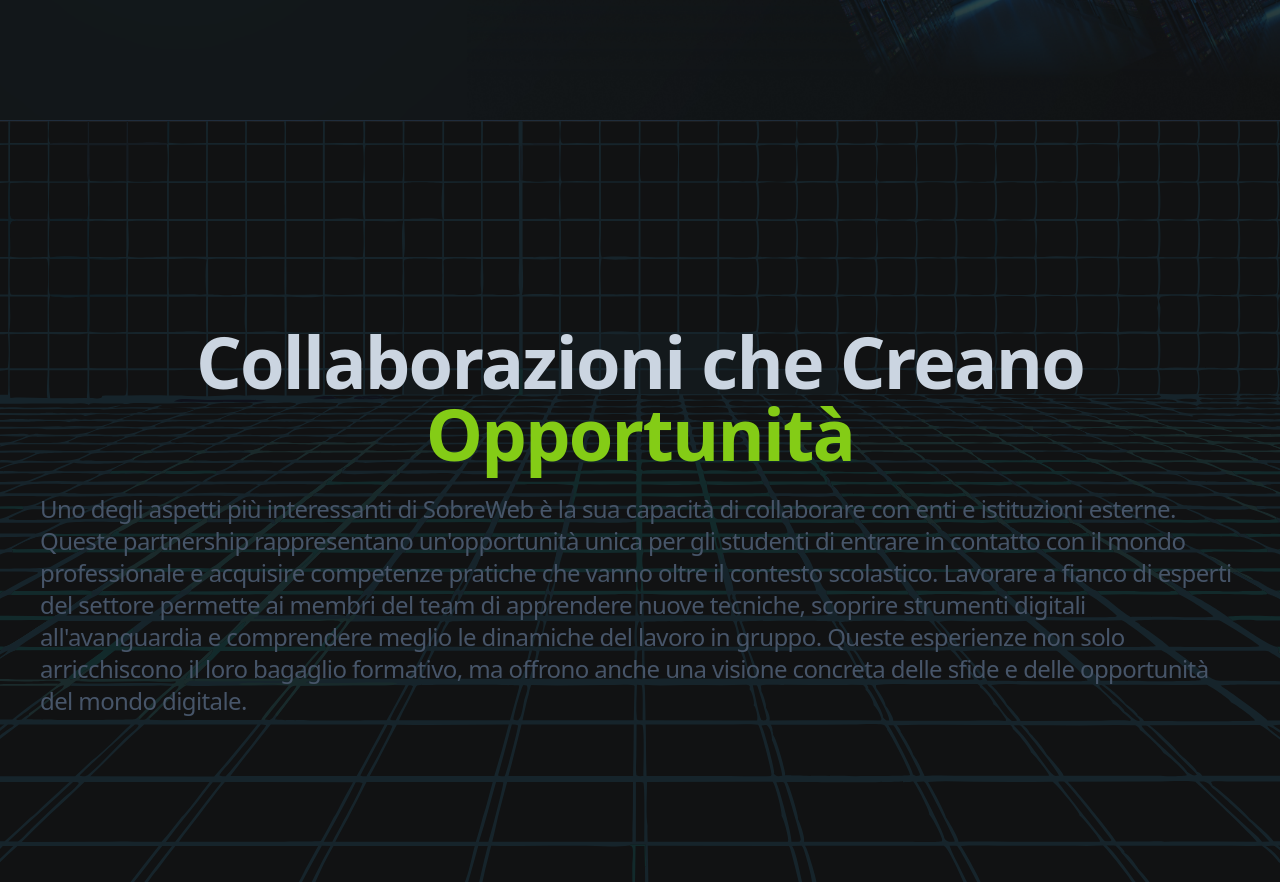
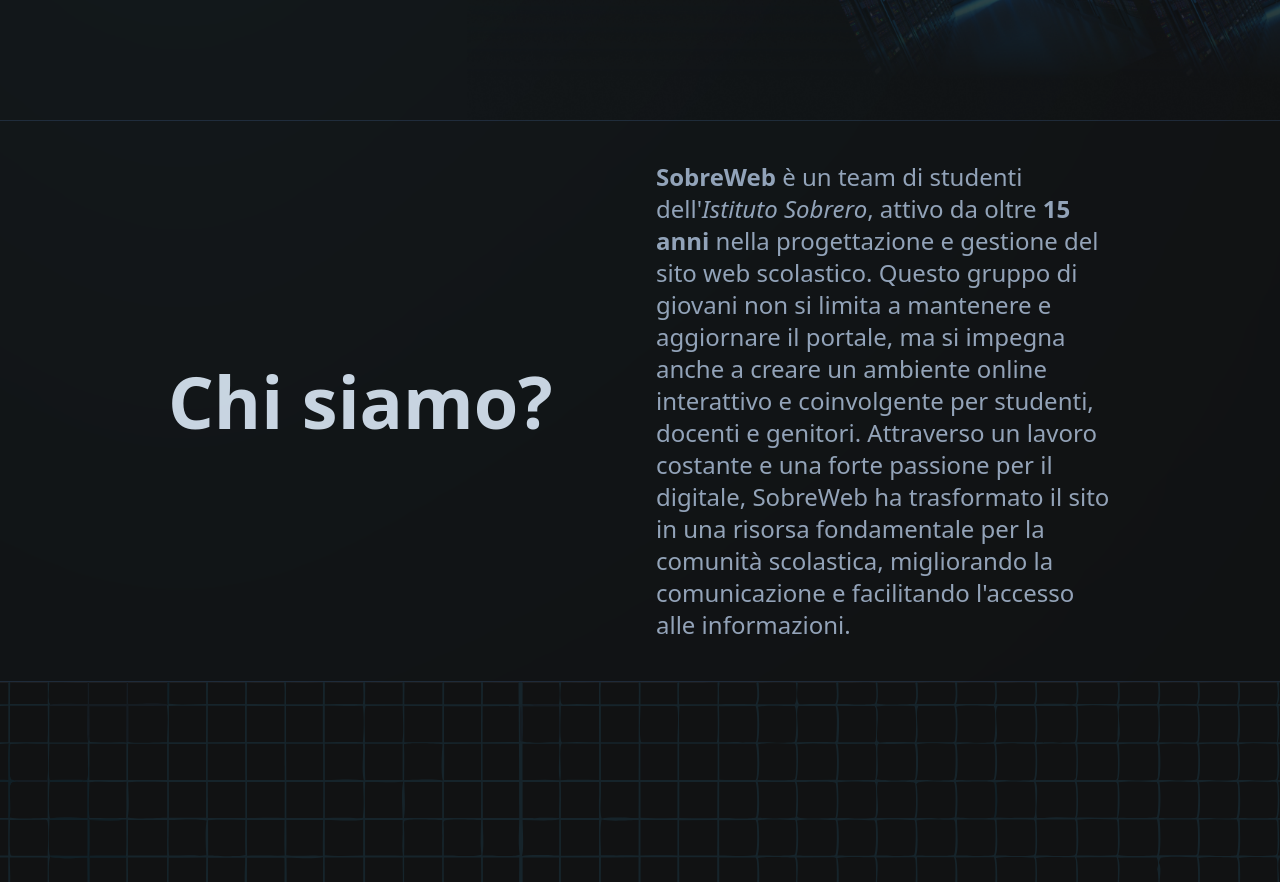
Before and after one commit to Ornitorink0/SobreWeb.it, a React (Vite) app: page / in a window 1280 px wide. Shown: the part 680-1562 px from the top of the page. Built offline with nearby package versions, Linux system fonts and the light colour scheme.

Commit message:
Aggiunta una parte di content

```diff
--- a/src/pages/HomePage.jsx
+++ b/src/pages/HomePage.jsx
@@ -44,9 +44,26 @@
           </div>
 
           <hr className="border-gray-800" />
-
-          {/* <ContentSection /> */}
         </div>
+        {/* <ContentSection /> */}
+        <div className="bg-primary-900 ">
+          <div className="px-10 text-slate-300 min-h-[70vh] grid grid-cols-1 lg:grid-cols-2 justify-center items-center max-w-5xl mx-auto gap-8 py-8">
+            <h1 className="text-7xl font-bold">Chi siamo?</h1>
+            <p className="text-lg text-slate-400 md:text-2xl">
+              <span className="font-bold">SobreWeb</span> è un team di studenti
+              dell'<i>Istituto Sobrero</i>, attivo da oltre{" "}
+              <span className="font-bold">15 anni</span> nella progettazione e
+              gestione del sito web scolastico. Questo gruppo di giovani non si
+              limita a mantenere e aggiornare il portale, ma si impegna anche a
+              creare un ambiente online interattivo e coinvolgente per studenti,
+              docenti e genitori. Attraverso un lavoro costante e una forte
+              passione per il digitale, SobreWeb ha trasformato il sito in una
+              risorsa fondamentale per la comunità scolastica, migliorando la
+              comunicazione e facilitando l'accesso alle informazioni.
+            </p>
+          </div>
+        </div>
+        <hr className="border-gray-800" />
         <div className="relative bg-primary-900 px-10 text-slate-300 text-center min-h-screen flex flex-col justify-center">
           <div
             className="absolute w-full h-full top-0 left-0 bg-cover bg-center xl:bg-bottom bg-no-repeat z-0 opacity-10"
```
